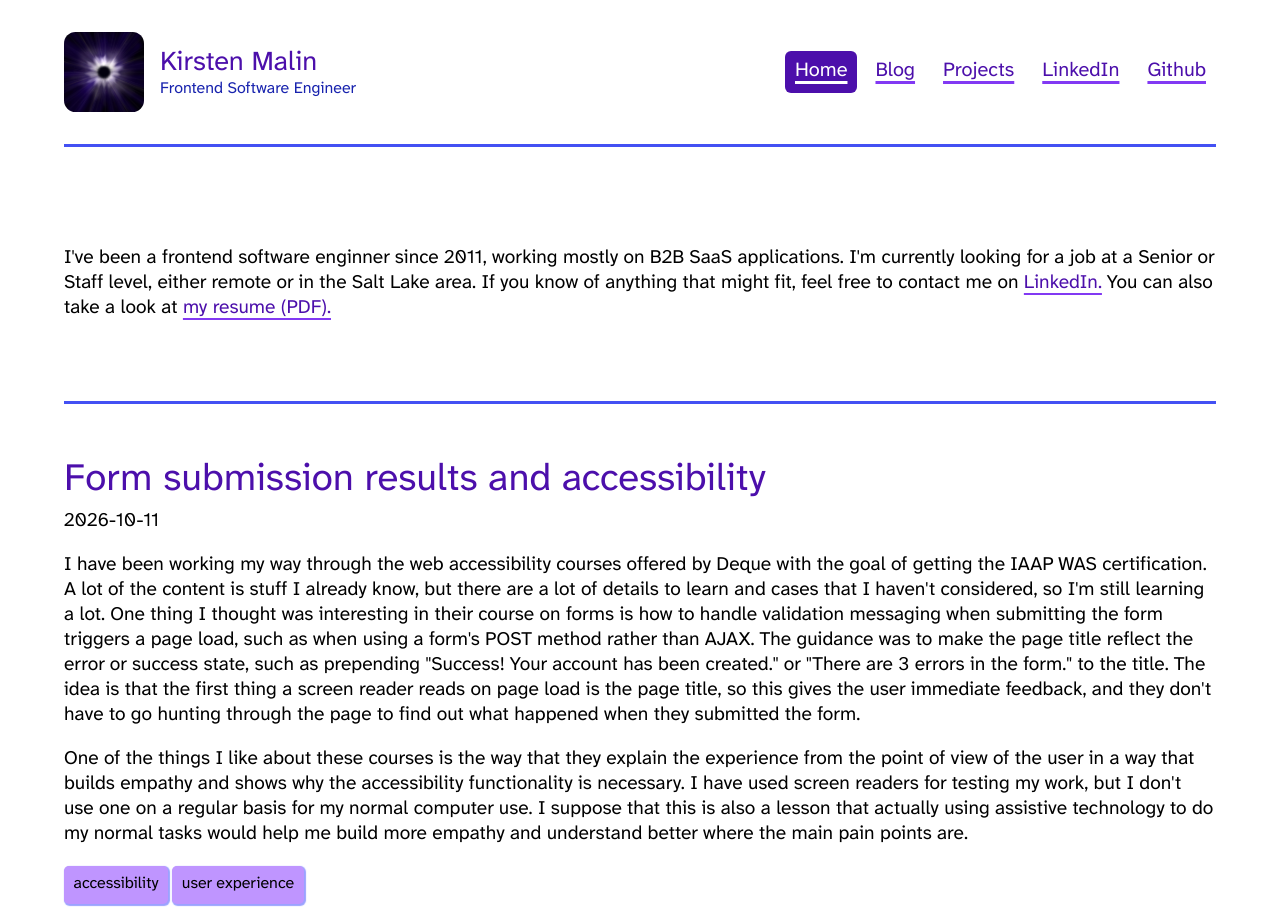
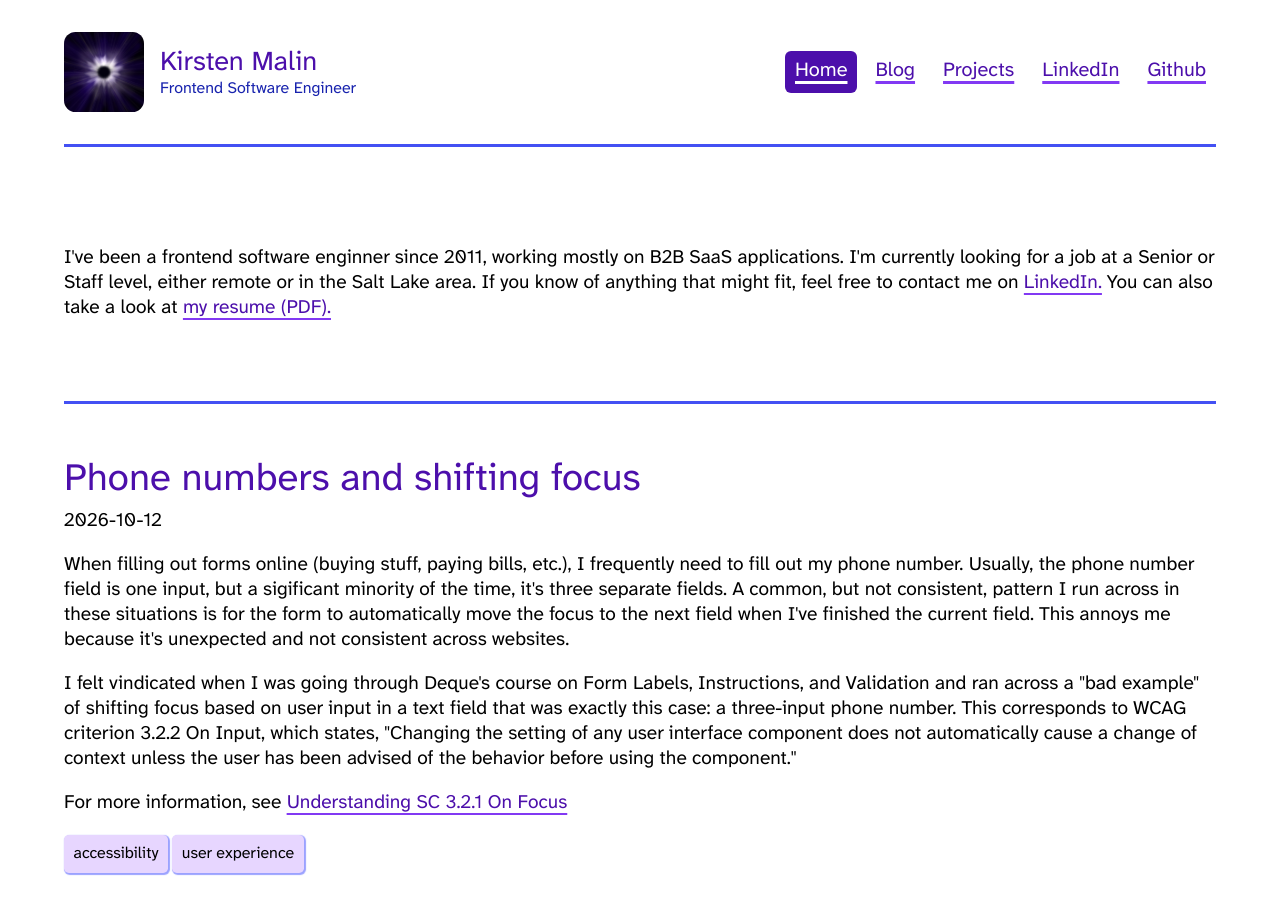
Before and after one commit to kirstenmalin/kirstenmalin.com, a React (Vite) app: page / in a window 1280 px wide. Shown: the top 913 px of the page. Built offline with nearby package versions, Linux system fonts and the light colour scheme.

Commit message:
Add blog post for 2026-10-12; allow links in posts
and lighten post tag color to help readability

```diff
--- a/src/components/post/post.tsx
+++ b/src/components/post/post.tsx
@@ -11,7 +11,7 @@ export default function Post({ content, date, tags, title }: BlogPost): ReactNod
     <article aria-labelledby={postId} className={styles.post}>
       <h2 className={styles.postTitle} id={postId}>{title}</h2>
       <time dateTime={date}>{date}</time>
-      { content.map((paragraph) => <p key={paragraph.slice(0,10)}>{paragraph}</p>) }
+      { content.map((paragraph) => <p key={paragraph?.toString().slice(0,10)}>{paragraph}</p>) }
       <PostTags tags={tags} />
     </article>
   );
--- a/src/data/blog-posts.tsx
+++ b/src/data/blog-posts.tsx
@@ -1,3 +1,4 @@
+import Link from '#components/link';
 import type { BlogPosts } from './blog-posts.types';
 
 const blogPosts: BlogPosts = [
@@ -7,6 +8,16 @@ const blogPosts: BlogPosts = [
   //   tags: [],
   //   content: [],
   // },
+  {
+    date: '2026-10-12',
+    title: 'Phone numbers and shifting focus',
+    tags: ['accessibility', 'user experience'],
+    content: [
+      'When filling out forms online (buying stuff, paying bills, etc.), I frequently need to fill out my phone number. Usually, the phone number field is one input, but a sigificant minority of the time, it\'s three separate fields. A common, but not consistent, pattern I run across in these situations is for the form to automatically move the focus to the next field when I\'ve finished the current field. This annoys me because it\'s unexpected and not consistent across websites.',
+      'I felt vindicated when I was going through Deque\'s course on Form Labels, Instructions, and Validation and ran across a "bad example" of shifting focus based on user input in a text field that was exactly this case: a three-input phone number. This corresponds to WCAG criterion 3.2.2 On Input, which states, "Changing the setting of any user interface component does not automatically cause a change of context unless the user has been advised of the behavior before using the component."',
+      <>For more information, see <Link href="https://www.w3.org/WAI/WCAG22/Understanding/on-input.html">Understanding SC 3.2.1 On Focus</Link></>,
+    ],
+  },
   {
     date: '2026-10-11',
     title: 'Form submission results and accessibility',
--- a/src/data/blog-posts.types.ts
+++ b/src/data/blog-posts.types.ts
@@ -1,3 +1,5 @@
+import type { ReactNode } from 'react';
+
 export type Tag =
   'accessibility' |
   'components' |
@@ -15,7 +17,7 @@ export type BlogPost = {
   /**
    * The post content, where each paragraph is a string in the array
    */
-  content: string[];
+  content: ReactNode[];
   /**
    * ISO date string yyyy-mm-dd
    */
--- a/src/styles/colors.css
+++ b/src/styles/colors.css
@@ -9,7 +9,7 @@
   --color-background: #ffffff;
   --color-primary: #4c0fab;
   --color-primary-light: #8239f3;
-  --color-primary-lighter: #bf95ff;
+  --color-primary-lighter: #e7d6ff;
   --color-primary-dark: #3b0b86;
   --color-primary-darker: #2d0769;
   --color-secondary: #1823ae;
```
